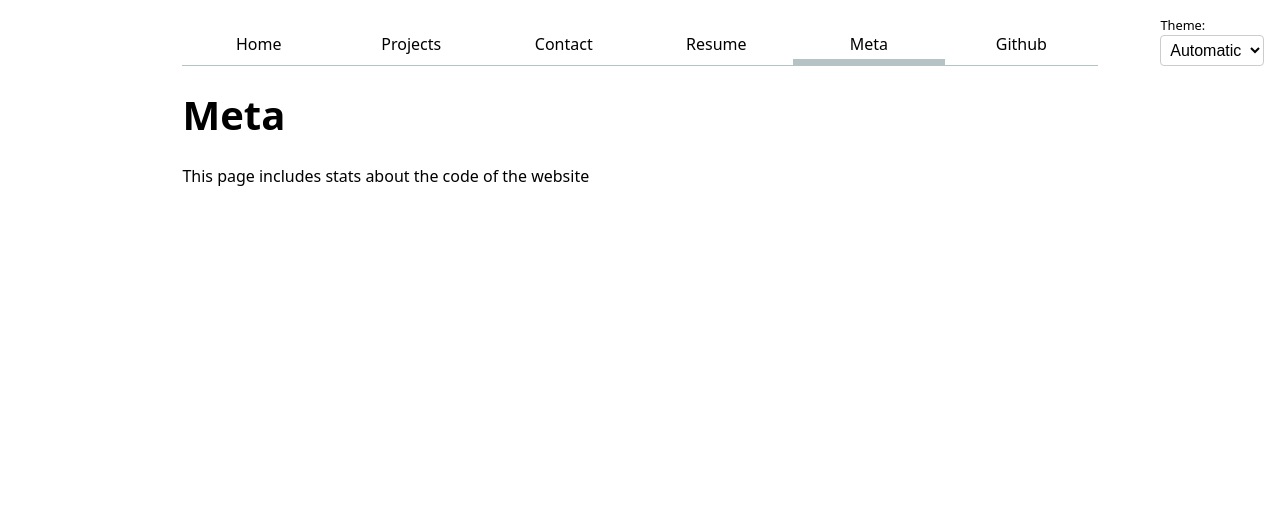
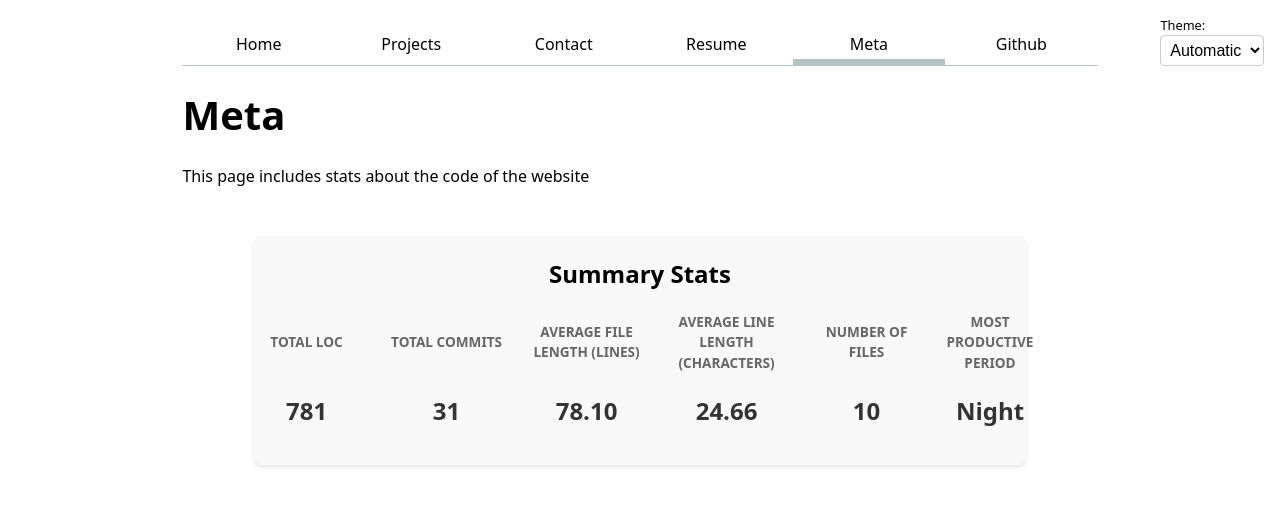
Before and after one commit to achinnam09/portfolio, a website: page meta/index.html in a window 1280 px wide. Drawn offline with nearby package versions, Linux system fonts and the light colour scheme.

Commit message:
display stats + styling

```diff
--- a/meta/index.html
+++ b/meta/index.html
@@ -12,6 +12,6 @@
 <body>
     <h1>Meta</h1>
     <p>This page includes stats about the code of the website</p>
-    <div id="stats"></div>
+    <div id="stats" class="stats-grid"></div>
 </body>
 </html>
--- a/meta/main.js
+++ b/meta/main.js
@@ -7,12 +7,13 @@ async function loadData() {
         line: Number(row.line),
         depth: Number(row.depth),
         length: Number(row.length),
+        file: row.file,
         date: new Date(row.date + 'T00:00' + row.timezone),
         datetime: new Date(row.datetime),
     }));
 
-    commits = processCommits();
-    console.log(commits);
+    displayStats();
+
 }
 
 document.addEventListener('DOMContentLoaded', async () => {
@@ -50,3 +51,37 @@ function processCommits() {
 
     return commits;
 }
+
+function displayStats() {
+    processCommits();
+
+    const statsContainer = d3.select('#stats')
+        .append('div')
+        .attr('class', 'stats-container');
+
+    statsContainer.append('div')
+        .attr('class', 'stats-header')
+        .text('Summary Stats');
+
+    const statsGrid = statsContainer.append('dl')
+        .attr('class', 'stats-grid');
+
+    const stats = [
+        { label: 'Total LOC', value: data.length },
+        { label: 'Total Commits', value: commits.length },
+        { label: 'Average File Length (lines)', value: d3.mean(d3.rollups(data, v => d3.max(v, d => d.line), d => d.file), d => d[1]).toFixed(2) },
+        { label: 'Average Line Length (characters)', value: d3.mean(data, d => d.length).toFixed(2) },
+        { label: 'Number of Files', value: d3.groups(data, d => d.file).length },
+        { label: 'Most Productive Period', value: d3.greatest(d3.rollups(data, v => v.length, d => {
+            let hour = d.datetime.getHours();
+            return hour >= 6 && hour < 12 ? 'Morning' :
+                   hour >= 12 && hour < 18 ? 'Afternoon' :
+                   hour >= 18 && hour < 24 ? 'Evening' : 'Night';
+        }), d => d[1])?.[0] }
+    ];
+
+    stats.forEach(stat => {
+        statsGrid.append('dt').text(stat.label);
+        statsGrid.append('dd').text(stat.value);
+    });
+}
--- a/style.css
+++ b/style.css
@@ -245,3 +245,44 @@ path {
     cursor: pointer;
     transition: opacity 300ms;
 }
+.stats-container {
+    background-color: #f9f9f9;
+    padding: 20px;
+    border-radius: 8px;
+    box-shadow: 0 2px 4px rgba(0, 0, 0, 0.1);
+    max-width: 80ch;
+    margin: 2rem auto;
+    text-align: center;
+}
+
+.stats-header {
+    font-size: 1.5em;
+    font-weight: bold;
+    margin-bottom: 20px;
+}
+
+.stats-grid {
+    display: grid;
+    grid-template-columns: repeat(auto-fit, minmax(120px, 1fr));
+    grid-template-rows: auto auto;
+    gap: 20px;
+    text-align: center;
+    align-items: center;
+    justify-content: center;
+}
+
+.stats-grid dt {
+    font-size: 0.85em;
+    font-weight: bold;
+    text-transform: uppercase;
+    color: #666;
+    grid-row: 1;
+}
+
+.stats-grid dd {
+    font-size: 1.5em;
+    font-weight: bold;
+    color: #333;
+    margin: 0;
+    grid-row: 2;
+}
```
